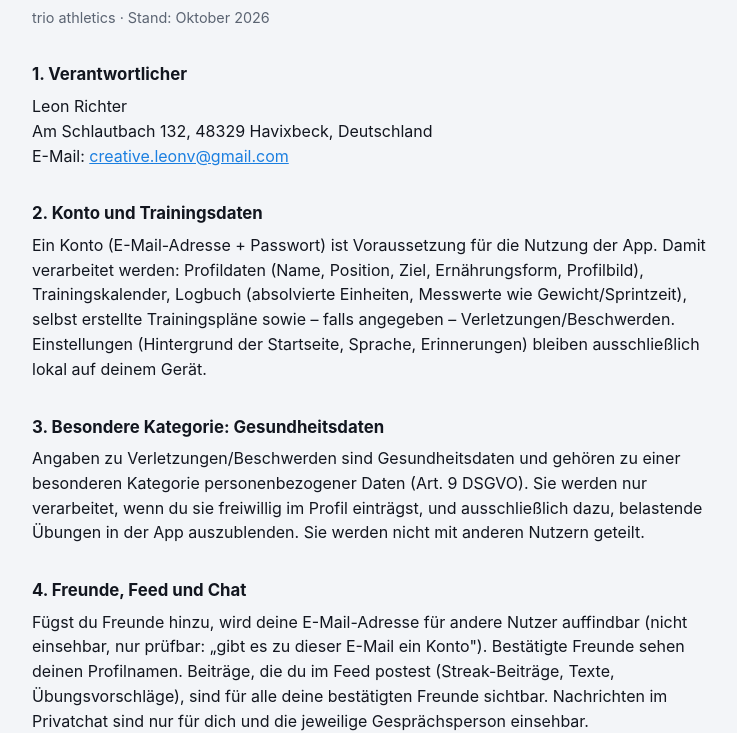
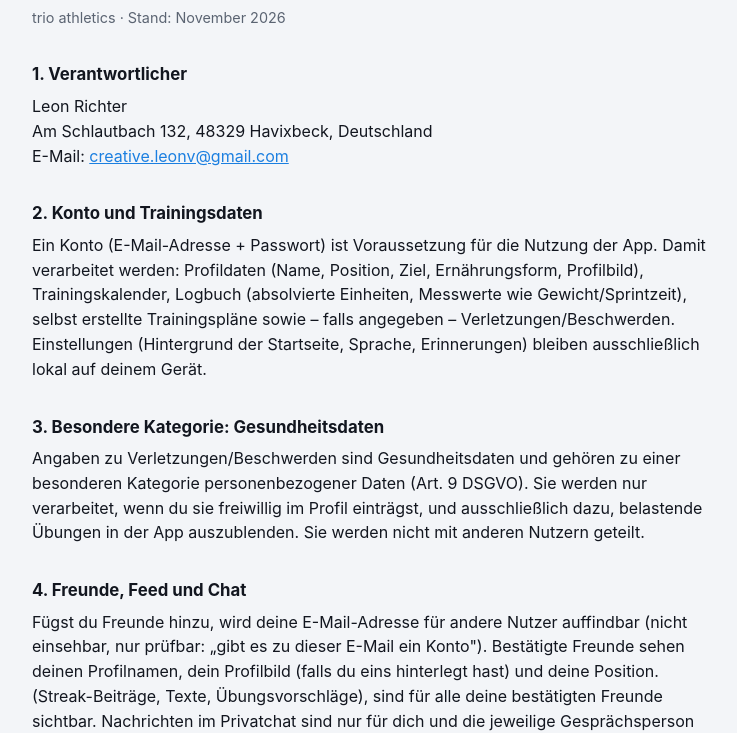
Before and after one commit to leonrcr/trio-athletics-legal, a plain HTML site: page index.html in a window 1280 px wide. Shown: the part 71-804 px from the top of the page, without its empty margins (268-1005 px from the left). Drawn offline with Linux system fonts and the light colour scheme.

Commit message:
Revise privacy policy date and friend visibility details
Updated the date in the privacy policy and clarified friend visibility in chat.

```diff
--- a/index.html
+++ b/index.html
@@ -40,7 +40,7 @@
 <body>
 <div class="wrap">
   <h1>Datenschutzerklärung</h1>
-  <p class="stand">trio athletics · Stand: Oktober 2026</p>
+  <p class="stand">trio athletics · Stand: November 2026</p>
 
   <h2>1. Verantwortlicher</h2>
   <p>
@@ -72,7 +72,7 @@
   <p>
     Fügst du Freunde hinzu, wird deine E-Mail-Adresse für andere Nutzer auffindbar
     (nicht einsehbar, nur prüfbar: „gibt es zu dieser E-Mail ein Konto"). Bestätigte
-    Freunde sehen deinen Profilnamen. Beiträge, die du im Feed postest
+    Freunde sehen deinen Profilnamen, dein Profilbild (falls du eins hinterlegt hast) und deine Position.
     (Streak-Beiträge, Texte, Übungsvorschläge), sind für alle deine bestätigten
     Freunde sichtbar. Nachrichten im Privatchat sind nur für dich und die jeweilige
     Gesprächsperson einsehbar.
```
